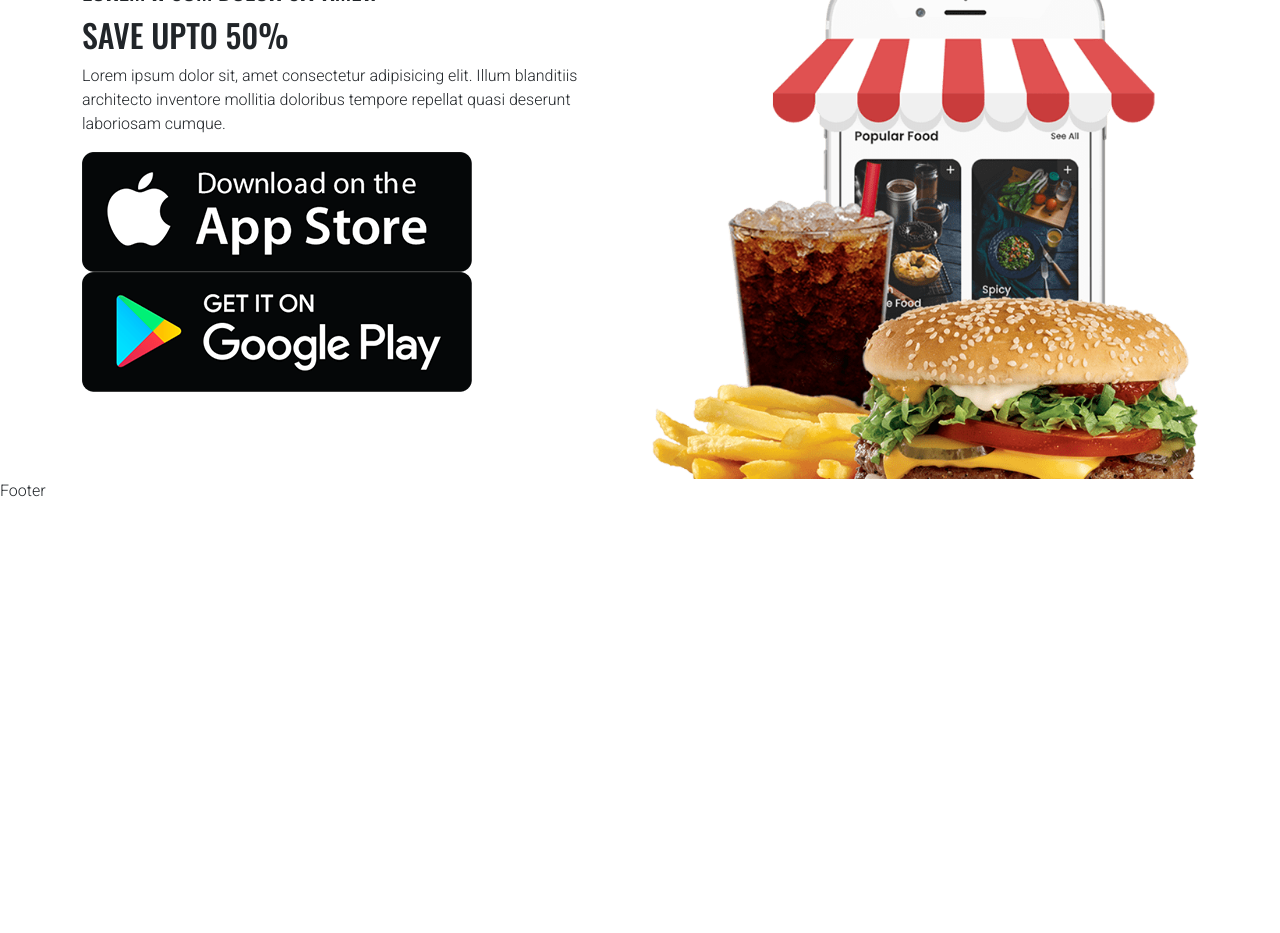
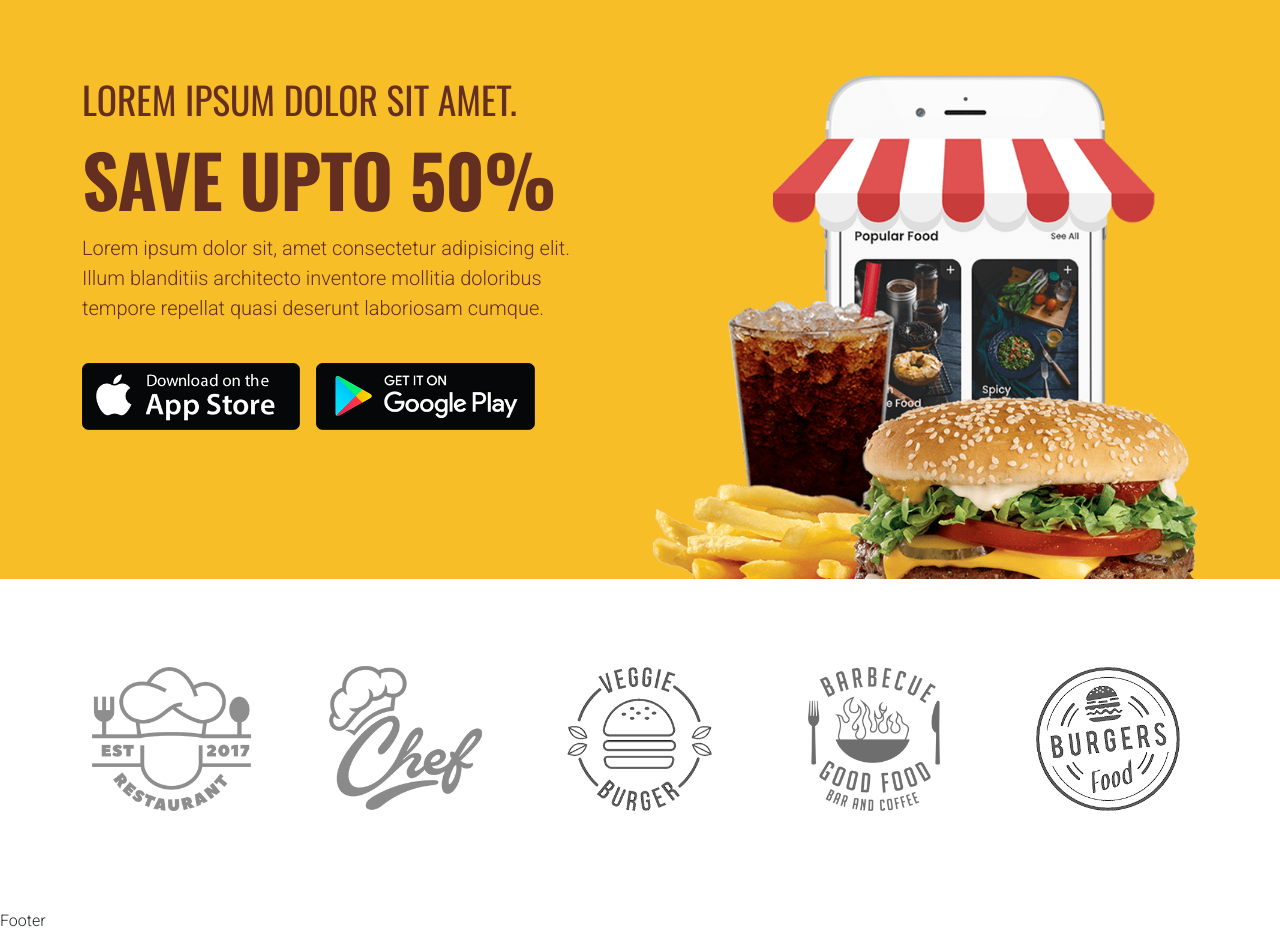
Before and after one commit to frontendvectorcoder/FooD-Delivery, a React (Vite) app: page / in a window 1280 px wide. Shown: the part 4680-5613 px from the top of the page. Before the commit the page ends 5183 px from the top, so only its background shows below. Built offline with nearby package versions, Linux system fonts and the light colour scheme.

Commit message:
section five

```diff
--- a/src/Components/Pages/Home/SectionFive.jsx
+++ b/src/Components/Pages/Home/SectionFive.jsx
@@ -1,9 +1,16 @@
 import React from "react";
-import { Container, Row, Col } from "react-bootstrap";
+import { Container, Row, Col, Carousel } from "react-bootstrap";
 import { Link } from "react-router-dom";
 import storIOS from "../../../assets/shop/appstore.png";
 import storeis from "../../../assets/shop/googleplay.png";
 import eshop from "../../../assets/shop/e-shop.png";
+import brand1 from "../../../assets/brands/brand-11.png"
+import brand2 from "../../../assets/brands/brand-12.png"
+import brand3 from "../../../assets/brands/brand-13.png"
+import brand4 from "../../../assets/brands/brand-14.png"
+import brand5 from "../../../assets/brands/brand-15.png"
+import brand6 from "../../../assets/brands/brand-16.png"
+import brand7 from "../../../assets/brands/brand-17.png"
 
 function SectionFive() {
   return (
@@ -20,10 +27,10 @@ function SectionFive() {
                 repellat quasi deserunt laboriosam cumque.
               </p>
               <Link to="/">
-                <img src={storIOS} alt="image" className=" img-fluid me-3" />
+                <img src={storIOS} alt="image" className=" img-fluid me-3 store" />
               </Link>
               <Link to="/">
-                <img src={storeis} alt="image" className=" img-fluid me-3" />
+                <img src={storeis} alt="image" className=" img-fluid me-3 store" />
               </Link>
             </Col>
             <Col lg={6}>
@@ -32,6 +39,56 @@ function SectionFive() {
           </Row>
         </Container>
       </section>
+      <section className="brand_section">
+        <Container>
+          <Row>
+            <Carousel>
+              <Carousel.Item>
+                <Carousel.Caption>
+                  <div className=" d-flex align-items-center justify-content-between">
+                    <div className="brand_img">
+                      <img src={brand1} className=" img-fluid" alt="Beands" />
+                    </div>
+                    <div className="brand_img">
+                      <img src={brand2} className=" img-fluid" alt="Beands" />
+                    </div>
+                    <div className="brand_img">
+                      <img src={brand3} className=" img-fluid" alt="Beands" />
+                    </div>
+                    <div className="brand_img">
+                      <img src={brand4} className=" img-fluid" alt="Beands" />
+                    </div>
+                    <div className="brand_img">
+                      <img src={brand5} className=" img-fluid" alt="Beands" />
+                    </div>
+                  </div>
+                </Carousel.Caption>
+              </Carousel.Item>
+              <Carousel.Item>
+                <Carousel.Caption>
+                  <div className=" d-flex align-items-center justify-content-between">
+                    <div className="brand_img">
+                      <img src={brand3} className=" img-fluid" alt="Beands" />
+                    </div>
+                    <div className="brand_img">
+                      <img src={brand4} className=" img-fluid" alt="Beands" />
+                    </div>
+                    <div className="brand_img">
+                      <img src={brand5} className=" img-fluid" alt="Beands" />
+                    </div>
+                    <div className="brand_img">
+                      <img src={brand6} className=" img-fluid" alt="Beands" />
+                    </div>
+                    <div className="brand_img">
+                      <img src={brand7} className=" img-fluid" alt="Beands" />
+                    </div>
+                  </div>
+                </Carousel.Caption>
+              </Carousel.Item>
+            </Carousel>
+          </Row>
+        </Container>
+      </section>
     </>
   );
 }
--- a/src/Components/Style/HomeStyleOne.css
+++ b/src/Components/Style/HomeStyleOne.css
@@ -188,12 +188,57 @@
   color: var(--brown);
   margin-top: 8px;
 }
-.bg_paralax{
-  background:  url("../../assets/parallax/bg.jpg") no-repeat center center;
+.bg_paralax {
+  background: url("../../assets/parallax/bg.jpg") no-repeat center center;
   background-size: cover;
   background-attachment: fixed;
   width: 100%;
   height: 700px;
+}
+
+.shop_section {
+  padding: 100px 0 0;
+  background-color: var(--yellow);
+}
+.shop_section h4 {
+  font-size: 2.345rem;
+  font-weight: 400;
+  color: var(--bg-coffee);
+}
+
+.shop_section h2 {
+  font-size: 4.5rem;
+  font-weight: 700;
+  letter-spacing: -1px;
+  color: var(--bg-coffee);
+}
+.shop_section p {
+  font-size: 1.25rem;
+  padding-right: 10%;
+  color: var(--bg-coffee);
+  margin-bottom: 40px;
+}
+.shop_section .store {
+  max-width: 40%;
+}
+
+.brand_section {
+  padding: 70px 0 40px;
+  background: var(--light-gray);
+  overflow: hidden;
+}
+.brand_section .brand_img {
+  width: 180px;
+  height: auto;
+}
+
+.carousel.slide .carousel-inner{
+  overflow: unset;
+}
+.carousel.slide .carousel-inner .carousel-caption{
+  position: relative;
+  right: unset;
+  left: unset;
 }
 
 
@@ -205,23 +250,11 @@
     padding: 20px 0;
   }
 
-  .bg_paralax{
+  .bg_paralax {
     background-attachment: scroll;
     height: 500px;
   }
-
-
 }
-
-
-
-
-
-
-
-
-
-
 
 @media (max-width: 768px) {
   .hero_text h1 {
@@ -231,4 +264,13 @@
     letter-spacing: 3px;
     line-height: 1;
   }
+  .shop_section h2 {
+    font-size: 3.5rem;
+  }
+  .shop_section h4 {
+    font-size: 2rem;
+  }
+  .brand_section .brand_img {
+    width: 70px;
+  }
 }
```
